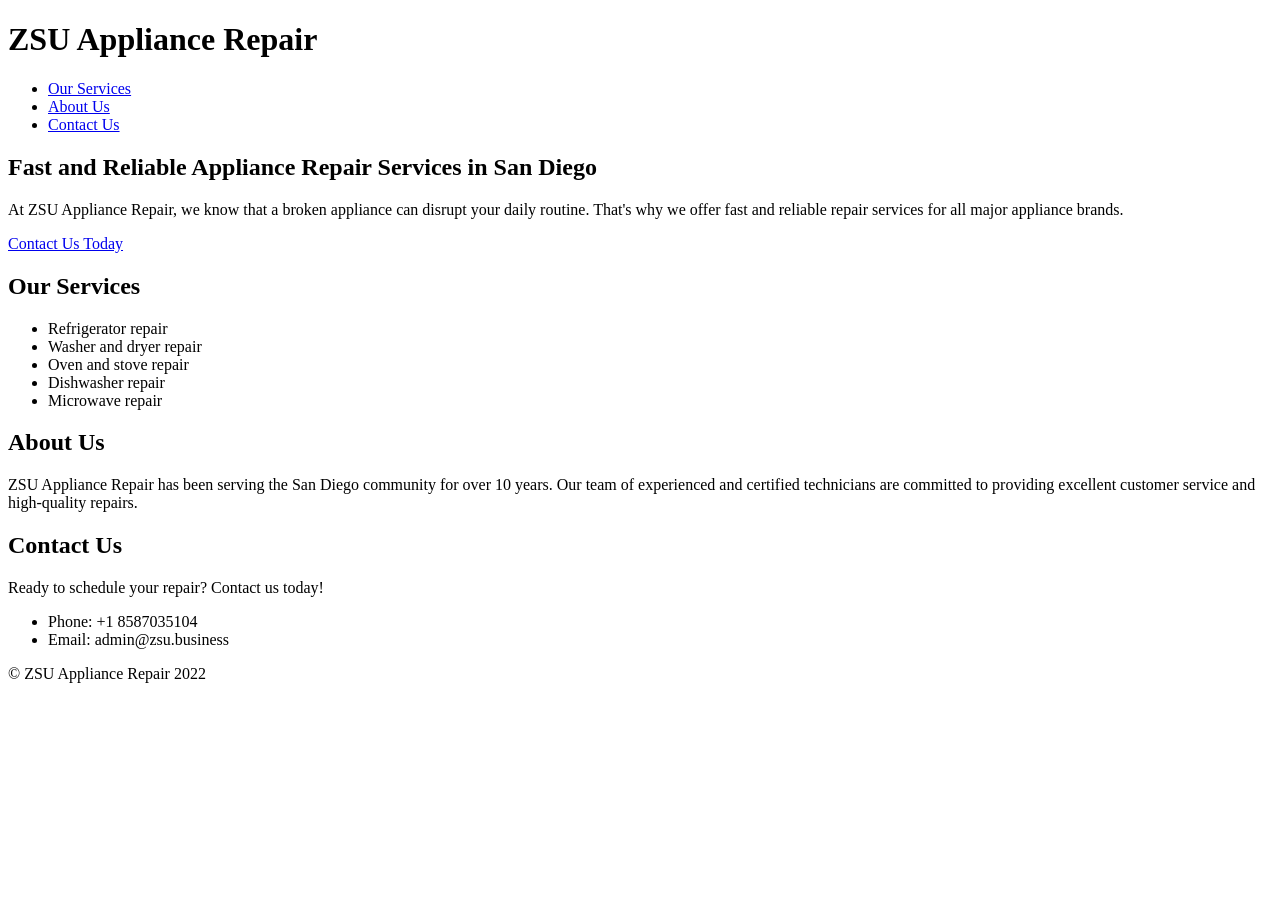
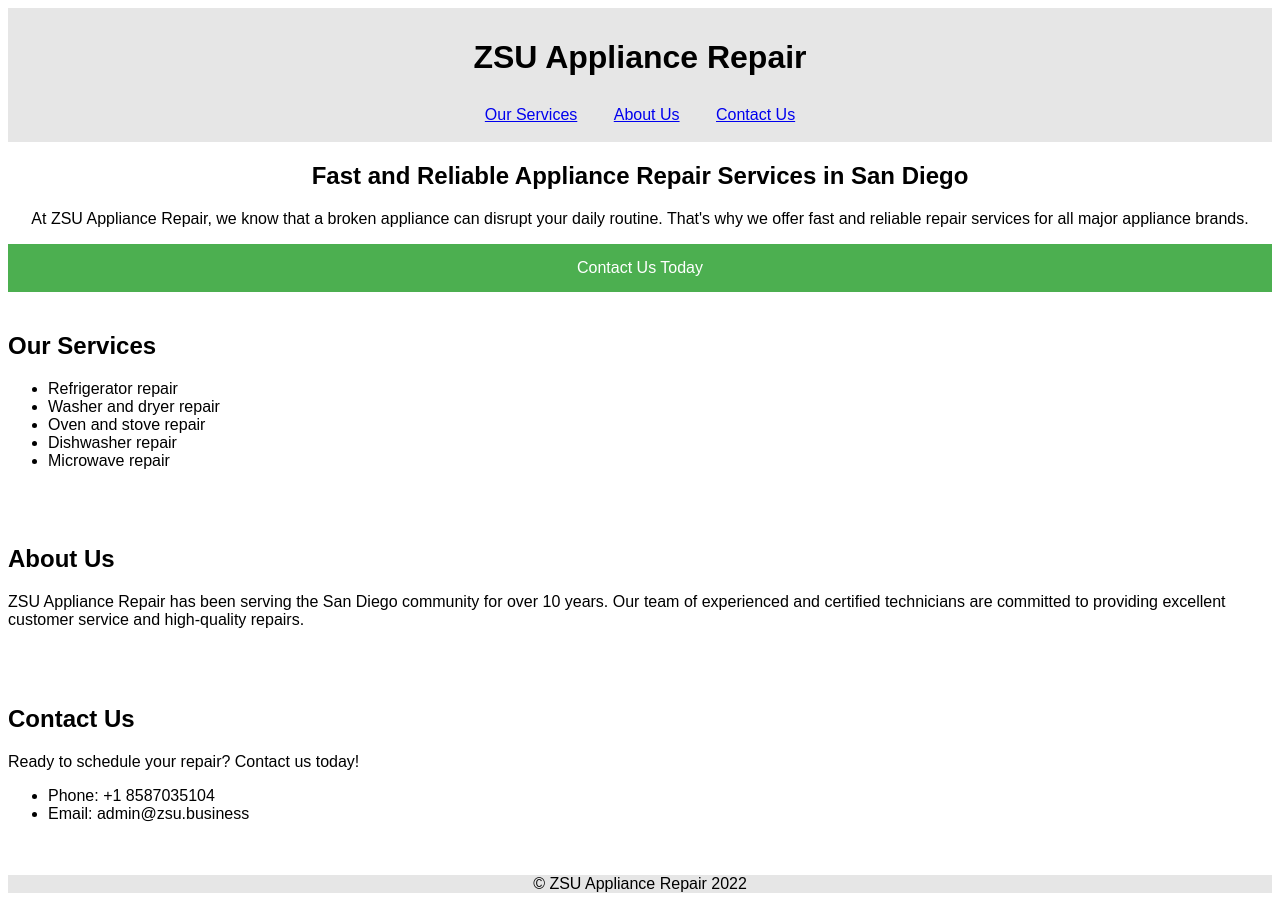
Before and after one commit to grimcoder/ZSU, a plain HTML site: page publish/index.html in a window 1280 px wide. Before the commit the page ends 800 px from the top, so only its background shows below. Drawn offline with Linux system fonts and the light colour scheme.

Commit message:
added styles

```diff
--- a/publish/index.html
+++ b/publish/index.html
@@ -1,10 +1,81 @@
 <!DOCTYPE html>
 <html>
+
 <head>
     <title>ZSU Appliance Repair | San Diego's Trusted Repair Service</title>
-    <meta name="description" content="ZSU Appliance Repair offers fast and reliable appliance repair services in San Diego. Call us today to schedule your repair!">
+    <meta name="description"
+        content="ZSU Appliance Repair offers fast and reliable appliance repair services in San Diego. Call us today to schedule your repair!">
     <meta name="viewport" content="width=device-width, initial-scale=1.0">
+
+    <style type="text/css">
+
+
+        body {
+        font-family: sans-serif;
+        }
+        header {
+            background-color: #e6e6e6;
+            padding: 10px;
+            text-align: center;
+        }
+
+        h1 {
+            font-size: 2em;
+            font-weight: bold;
+        }
+
+        nav ul {
+            list-style: none;
+            margin: 0;
+            padding: 0;
+
+        }
+
+        nav li {
+            display: inline-block;
+
+        }
+
+        a {
+            display: block;
+            padding: 8px 16px;
+
+        }
+
+        #hero {
+            text-align: center;
+
+        }
+
+        #services,
+        #about,
+        #contact {
+            padding: 20px 0px 20px 0px;
+
+        }
+
+        .button {
+            background-color: #4CAF50;
+            border: none;
+            color: #FFFFFF;
+            padding: 15px 32px;
+            text-align: center;
+            text-decoration: none;
+            display: inline - block;
+            font-size: 16px;
+            margin: 4 px 2 px;
+            cursor: pointer;
+            border-radius: 5 px;
+        }
+
+        footer {
+            background-color: #e6e6e6;
+            padding: 10 px 0 10 px 0;
+            text-align: center;
+        }
+    </style> <!-- added -->
 </head>
+
 <body>
     <header>
         <h1>ZSU Appliance Repair</h1>
@@ -19,7 +90,8 @@
     <main>
         <section id="hero">
             <h2>Fast and Reliable Appliance Repair Services in San Diego</h2>
-        <p>At ZSU Appliance Repair, we know that a broken appliance can disrupt your daily routine. That's why we offer fast and reliable repair services for all major appliance brands.</p>
+            <p>At ZSU Appliance Repair, we know that a broken appliance can disrupt your daily routine. That's why we
+                offer fast and reliable repair services for all major appliance brands.</p>
             <a href="#contact" class="button">Contact Us Today</a>
         </section>
         <section id="services">
@@ -34,7 +106,9 @@
         </section>
         <section id="about">
             <h2>About Us</h2>
-        <p>ZSU Appliance Repair has been serving the San Diego community for over 10 years. Our team of experienced and certified technicians are committed to providing excellent customer service and high-quality repairs. </p>
+            <p>ZSU Appliance Repair has been serving the San Diego community for over 10 years. Our team of experienced
+                and certified technicians are committed to providing excellent customer service and high-quality
+                repairs. </p>
         </section>
         <section id="contact">
             <h2>Contact Us</h2>
@@ -49,4 +123,5 @@
         <p>&copy; ZSU Appliance Repair 2022</p>
     </footer>
 </body>
+
 </html>
```
Lines whose indentation alone changed are shown as unchanged.
